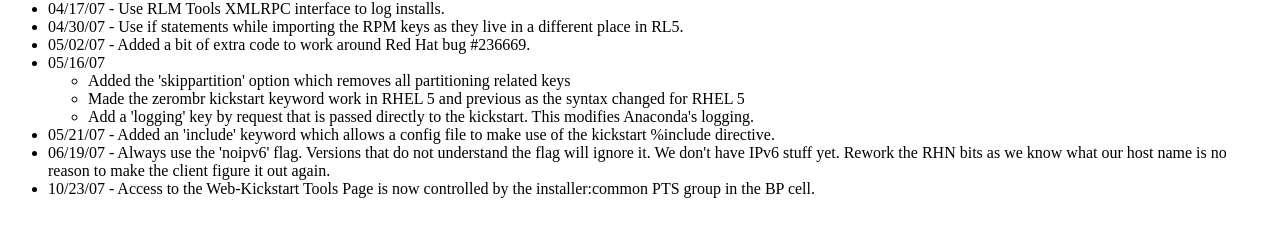
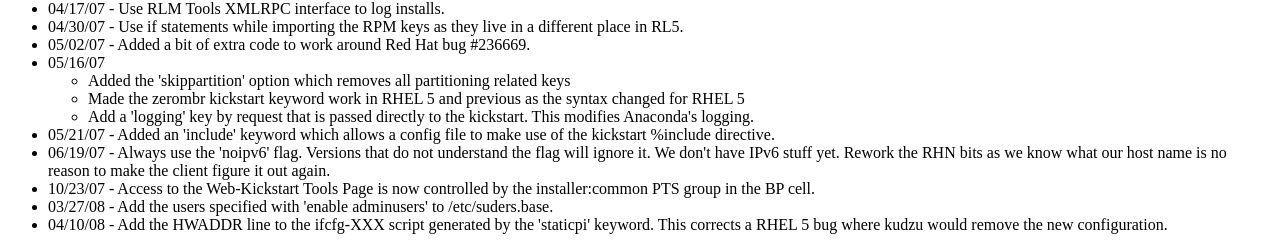
Before and after one commit to jjneely/webkickstart, a PHP site: page /changelog-content.php in a window 1280 px wide. Shown: the part 1326-1576 px from the top of the page. Before the commit the page ends 1524 px from the top, so only its background shows below. Run offline with PHP 8.4, Linux system fonts and the light colour scheme.

Commit message:
Update the changelog information.
git-svn-id: https://svn.linux.ncsu.edu/svn/cls/branches/solaris2ks/Release-20070628@2647 35bbe6b0-b001-0410-9f0e-dd3f93706181

```diff
--- a/www/changelog-content.php
+++ b/www/changelog-content.php
@@ -204,6 +204,12 @@ top of the post so that other bits could use the variable as well.</li>
 <li>10/23/07 -
     Access to the Web-Kickstart Tools Page is now controlled by
     the installer:common PTS group in the BP cell.</li>
+<li>03/27/08 -
+    Add the users specified with 'enable adminusers' to /etc/suders.base.
+<li>04/10/08 -
+    Add the HWADDR line to the ifcfg-XXX script generated by the 'staticpi'
+    keyword.  This corrects a RHEL 5 bug where kudzu would remove the new
+    configuration.</li>
 </ul>
 
 </body>
```
